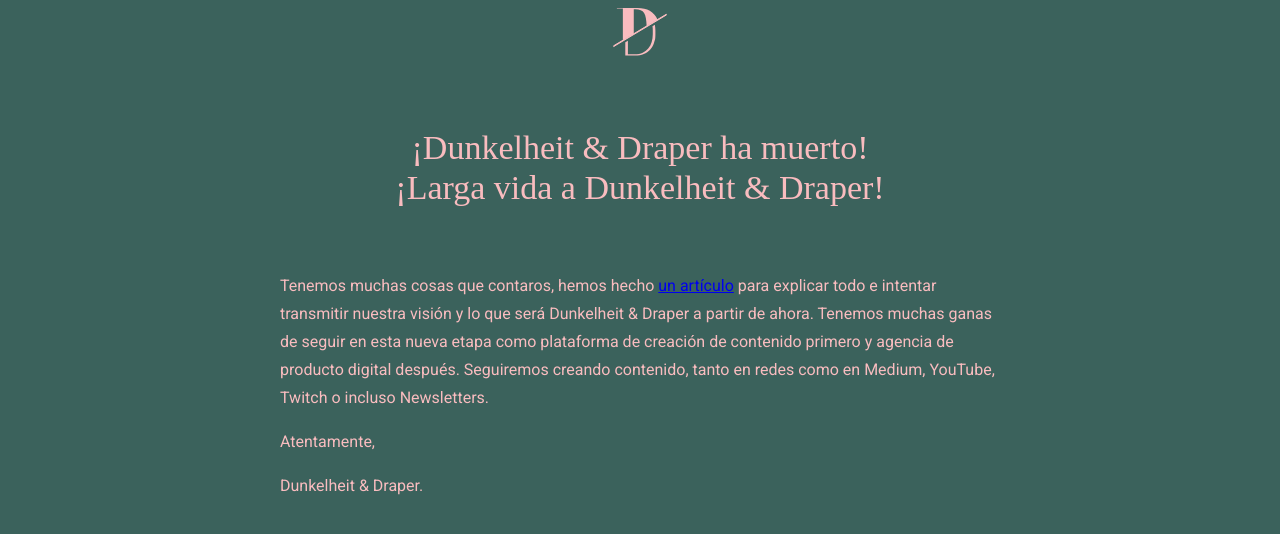
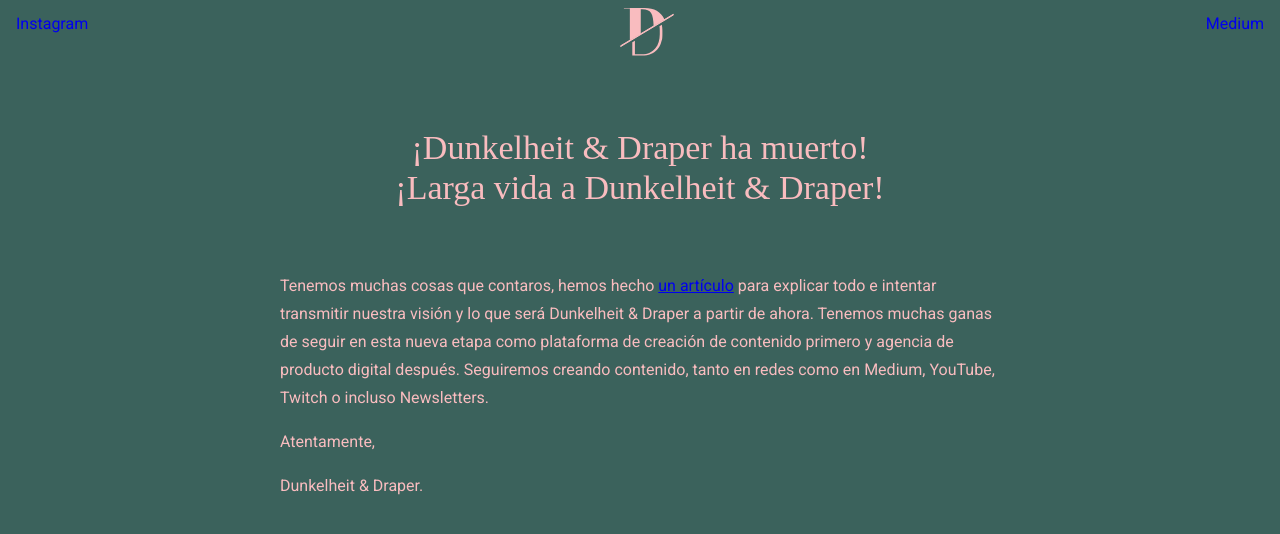
Before and after one commit to carjimfa/dunkelheit-draper-webapp, an Angular app: page / in a window 1280 px wide. Shown: the top 534 px of the page. Built offline with nearby package versions, Linux system fonts and the light colour scheme; a web font is replaced by a local one.

Commit message:
Updates toolbar links

```diff
--- a/src/app/features/home/home.component.html
+++ b/src/app/features/home/home.component.html
@@ -1,6 +1,8 @@
-<mat-toolbar class="main">
+<mat-toolbar class="main dd-typography mat-typography">
     <mat-toolbar-row>
+        <a class="mat-subheading-2" href="https://www.instagram.com/dunkelheitdraper">Instagram</a>
         <img src="/assets/dd pink copy@2x.svg"/>
+        <a class="mat-subheading-2" href="https://medium.com/dunkelheit-draper">Medium</a>
     </mat-toolbar-row>
 </mat-toolbar>
 <div class="wrapper home mat-typography dd-typography">
@@ -9,7 +11,7 @@
     </div>
     <div class="home__content">
         <p class="mat-subheading-2">
-            Tenemos muchas cosas que contaros, hemos hecho <a href="https://medium.com/">un artículo</a>
+            Tenemos muchas cosas que contaros, hemos hecho <a href="https://medium.com/dunkelheit-draper/dunkelheit-draper-ha-muerto-larga-vida-a-dunkelheit-draper-2ba848f12bc0">un artículo</a>
             para explicar todo e intentar transmitir nuestra visión y lo que será Dunkelheit & Draper a partir de ahora.
             Tenemos muchas ganas de seguir en esta nueva etapa como plataforma de creación de contenido primero y agencia de
             producto digital después. Seguiremos creando contenido, tanto en redes como en Medium, YouTube, Twitch o incluso Newsletters.
--- a/src/styles.scss
+++ b/src/styles.scss
@@ -28,4 +28,7 @@
     img {
         margin: auto;
     }
+    a {
+        text-decoration: none;
+    }
 }
```
